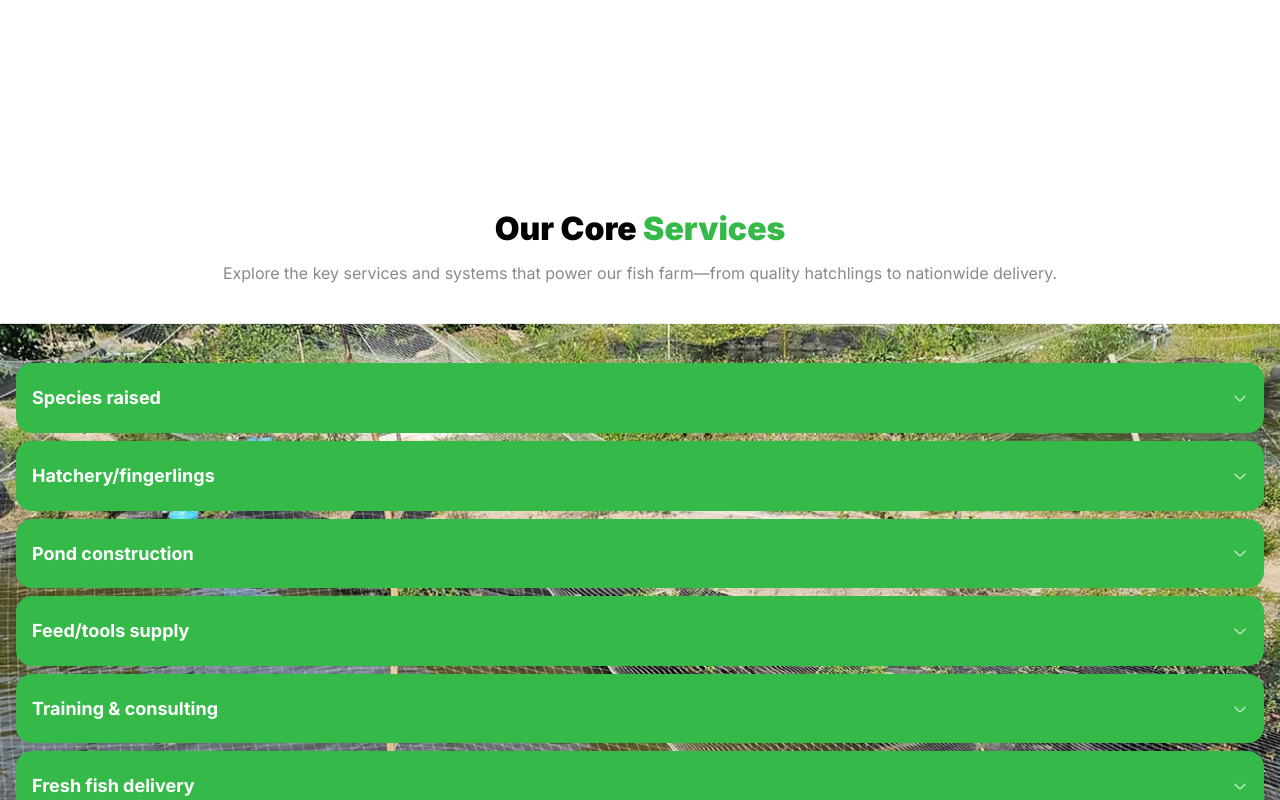
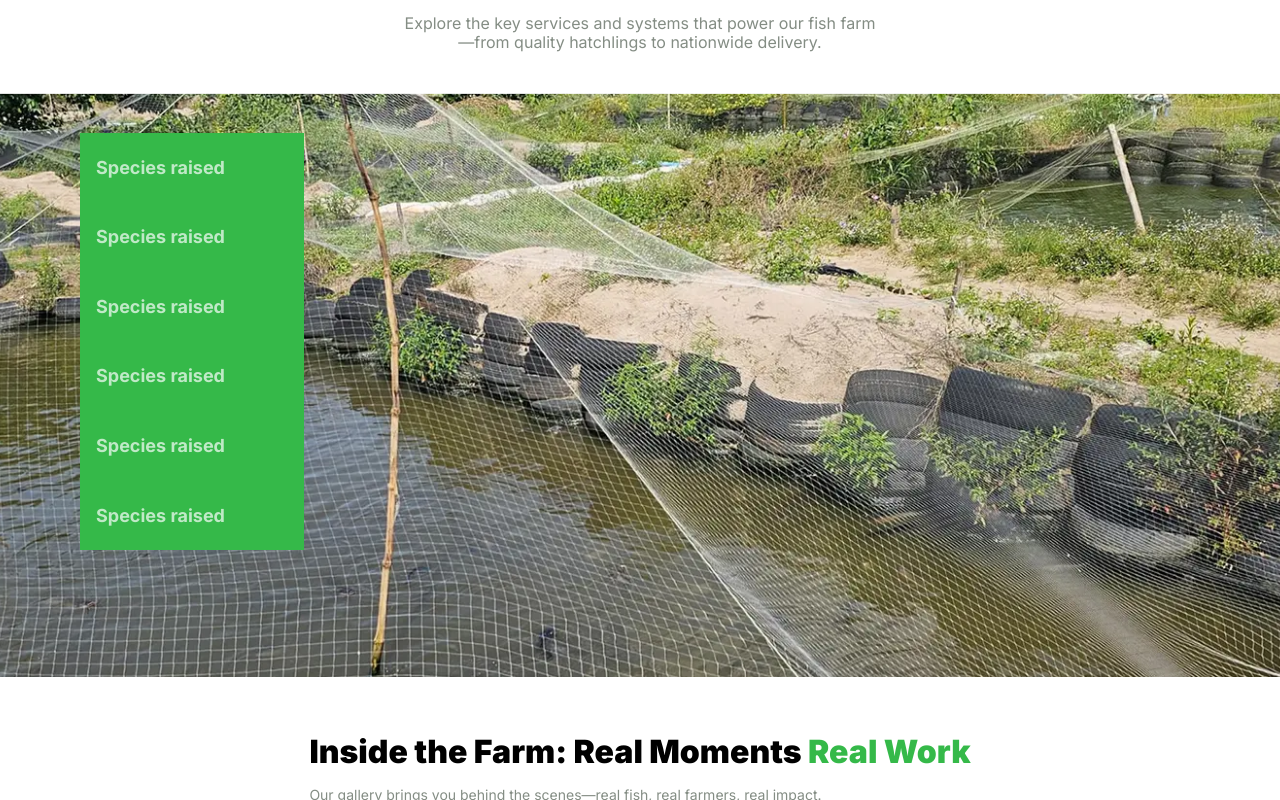
Before and after one commit to ParryOgbemudia/pizibue, a React (Vite) app: page / in a window 1280 px wide. Shown: the part 2920-3720 px from the top of the page. Built offline with nearby package versions, Linux system fonts and the light colour scheme.

Commit message:
desktop services page

```diff
--- a/src/components/AccordionList.tsx
+++ b/src/components/AccordionList.tsx
@@ -1,6 +1,7 @@
 import { useState } from "react";
 import ArrowDown from "@/assets/icons/ArrowDown.svg";
 import ArrowUp from "@/assets/icons/ArrowUp.svg";
+import useActiveIndex from "../hooks/useActiveIndex";
 
 const accordionItems = [
   {
@@ -36,11 +37,7 @@ const accordionItems = [
 ];
 
 export default function AccordionList() {
-  const [activeIndex, setActiveIndex] = useState<number | null>(null);
-
-  function toggleItem(index: number) {
-    setActiveIndex((prev) => (prev === index ? null : index));
-  }
+  const { activeIndex, toggleItem } = useActiveIndex();
 
   return (
     <>
--- a/src/components/HeadingMobile.tsx
+++ b/src/components/HeadingMobile.tsx
@@ -2,10 +2,16 @@ type HeadingMobileProps = {
   h3: string;
   span?: string;
   p: string;
+  className?: string;
 };
-export default function HeadingMobile({ h3, span, p }: HeadingMobileProps) {
+export default function HeadingMobile({
+  h3,
+  span,
+  p,
+  className,
+}: HeadingMobileProps) {
   return (
-    <div className="flex flex-col gap-4">
+    <div className={`flex flex-col gap-4 ${className}`}>
       <h3 className="text-[32px] font-black">
         {h3}
         <span className="text-primary"> {span}</span>
--- a/src/components/layout/Navbar.tsx
+++ b/src/components/layout/Navbar.tsx
@@ -10,7 +10,7 @@ export default function Navbar() {
   return (
     <header className="fixed top-0 z-50 w-full bg-white">
       <nav
-        className={`relative mx-auto flex h-[100px] items-center justify-between max-md:px-4 max-md:py-4 max-sm:px-4 sm:px-10 md:px-16 lg:px-20`}
+        className={`relative mx-auto flex h-[100px] items-center justify-between max-md:px-4 max-md:py-4 sm:px-10 md:px-16 lg:px-20`}
       >
         <img
           src={logo}
--- a/src/components/sections/Services.tsx
+++ b/src/components/sections/Services.tsx
@@ -1,13 +1,16 @@
+import useMediaQuery from "../../hooks/useMediaQuery";
 import AccordionList from "../AccordionList";
+import ServicesList from "../ui/ServicesList";
 
 export default function Services() {
+  const isAboveMediumScreens = useMediaQuery("(max-width: 770px)");
   return (
     <section className="relative w-full">
       {/* Svg bottom curve */}
 
       <div className="mx-auto w-full bg-white">
         <div className="aspect-[1440/697] bg-[url(/img/bottomshape.svg)] bg-cover bg-center bg-no-repeat"></div>
-        <div className="mt-[-100px] mb-10 flex w-full flex-col items-center justify-center gap-4 px-4 font-black">
+        <div className="xmd:mt-[-280px] mx-auto mt-[-100px] mb-10 flex w-full flex-col items-center justify-center gap-4 px-4 font-black sm:mt-[-150px] md:mt-[-200px] md:w-2/5 lg:mt-[-350px] xl:mt-[-450px] 2xl:mt-[-500px]">
           <h3 className="text-[32px] text-[#020202]">
             Our Core
             <span className="text-primary"> Services</span>
@@ -17,10 +20,16 @@ export default function Services() {
             quality hatchlings to nationwide delivery.
           </p>
         </div>
-        <div className="relative aspect-[1440/657] w-full bg-[url(/img/services.webp)] bg-cover bg-top px-4 py-10">
-          <div className="flex flex-col gap-2">
-            <AccordionList />
-          </div>
+        <div className="relative aspect-[1440/657] w-full bg-[url(/img/services.webp)] bg-cover bg-top px-4 py-10 sm:px-10 md:px-16 lg:px-20">
+          {isAboveMediumScreens ? (
+            <div className="flex flex-col gap-2">
+              <AccordionList />
+            </div>
+          ) : (
+            <div className="mx-auto w-full">
+              <ServicesList />
+            </div>
+          )}
         </div>
       </div>
     </section>
--- /dev/null
+++ b/src/components/ui/ServicesList.tsx
@@ -0,0 +1,55 @@
+import useActiveIndex from "../../hooks/useActiveIndex";
+
+const services = [
+  {
+    title: "Species raised",
+    text: "Our modern hatchery produces high-quality, disease-free fingerlings bred from healthy, high-performing broodstock. With a focus on genetic strength and early-stage nutrition, we ensure your fingerlings have the best start possible. We supply to farms of all sizes and provide guidance on stocking density, acclimatization, and first-cycle management to help you grow confidently from day one.",
+  },
+  {
+    title: "Species raised",
+    text: "Our modern hatchery produces high-quality, disease-free fingerlings bred from healthy, high-performing broodstock. With a focus on genetic strength and early-stage nutrition, we ensure your fingerlings have the best start possible. We supply to farms of all sizes and provide guidance on stocking density, acclimatization, and first-cycle management to help you grow confidently from day one.",
+  },
+  {
+    title: "Species raised",
+    text: "Our modern hatchery produces high-quality, disease-free fingerlings bred from healthy, high-performing broodstock. With a focus on genetic strength and early-stage nutrition, we ensure your fingerlings have the best start possible. We supply to farms of all sizes and provide guidance on stocking density, acclimatization, and first-cycle management to help you grow confidently from day one.",
+  },
+  {
+    title: "Species raised",
+    text: "Our modern hatchery produces high-quality, disease-free fingerlings bred from healthy, high-performing broodstock. With a focus on genetic strength and early-stage nutrition, we ensure your fingerlings have the best start possible. We supply to farms of all sizes and provide guidance on stocking density, acclimatization, and first-cycle management to help you grow confidently from day one.",
+  },
+  {
+    title: "Species raised",
+    text: "Our modern hatchery produces high-quality, disease-free fingerlings bred from healthy, high-performing broodstock. With a focus on genetic strength and early-stage nutrition, we ensure your fingerlings have the best start possible. We supply to farms of all sizes and provide guidance on stocking density, acclimatization, and first-cycle management to help you grow confidently from day one.",
+  },
+  {
+    title: "Species raised",
+    text: "Our modern hatchery produces high-quality, disease-free fingerlings bred from healthy, high-performing broodstock. With a focus on genetic strength and early-stage nutrition, we ensure your fingerlings have the best start possible. We supply to farms of all sizes and provide guidance on stocking density, acclimatization, and first-cycle management to help you grow confidently from day one.",
+  },
+];
+
+export default function ServicesList() {
+  const { activeIndex, toggleItem } = useActiveIndex();
+
+  return (
+    <>
+      {services.map((service, index) => (
+        <div key={index} className="flex">
+          <div className="bg-primary w-1/5">
+            <p
+              className={`py-6 pl-4 text-[18px] font-bold text-[#C0E9C7] ${activeIndex === index ? "bg-[#000000CC] text-white" : ""}`}
+              onClick={() => toggleItem(index)}
+            >
+              {service.title}
+            </p>
+          </div>
+          {activeIndex === index && (
+            <div className="flex w-4/5 flex-col gap-6 rounded-tr-2xl bg-[#000000CC] px-10 pt-10 text-white">
+              <h4 className="text-[32px] font-bold">{service.title}</h4>
+              <p className="text-[16px] font-normal">{service.text}</p>
+            </div>
+          )}
+        </div>
+      ))}
+    </>
+  );
+}
--- /dev/null
+++ b/src/hooks/useActiveIndex.ts
@@ -0,0 +1,10 @@
+import { useState } from "react";
+
+export default function useActiveIndex() {
+  const [activeIndex, setActiveIndex] = useState<number | null>(null);
+
+  function toggleItem(index: number) {
+    setActiveIndex((prev) => (prev === index ? null : index));
+  }
+  return { activeIndex, toggleItem };
+}
--- /dev/null
+++ b/src/hooks/useMediaQuery.ts
@@ -0,0 +1,20 @@
+import { useEffect, useState } from "react";
+
+function useMediaQuery(query: string) {
+  const [matches, setMatches] = useState(() =>
+    typeof window !== "undefined" ? window.matchMedia(query).matches : false,
+  );
+
+  useEffect(() => {
+    const media = window.matchMedia(query);
+
+    const listener = (e: MediaQueryListEvent) => setMatches(e.matches);
+    media.addEventListener("change", listener);
+
+    return () => media.removeEventListener("change", listener);
+  }, [query]); // ✅ only depends on the query
+
+  return matches;
+}
+
+export default useMediaQuery;
--- a/src/index.css
+++ b/src/index.css
@@ -29,7 +29,7 @@ body,
   /* Breakpoints */
   --breakpoint-xs: 350px;
   --breakpoint-sm: 640px;
-  --breakpoint-md: 770px;
+  --breakpoint-md: 780px;
   --breakpoint-xmd: 924px;
   --breakpoint-lg: 1024px;
   --breakpoint-xl: 1440px;
```
